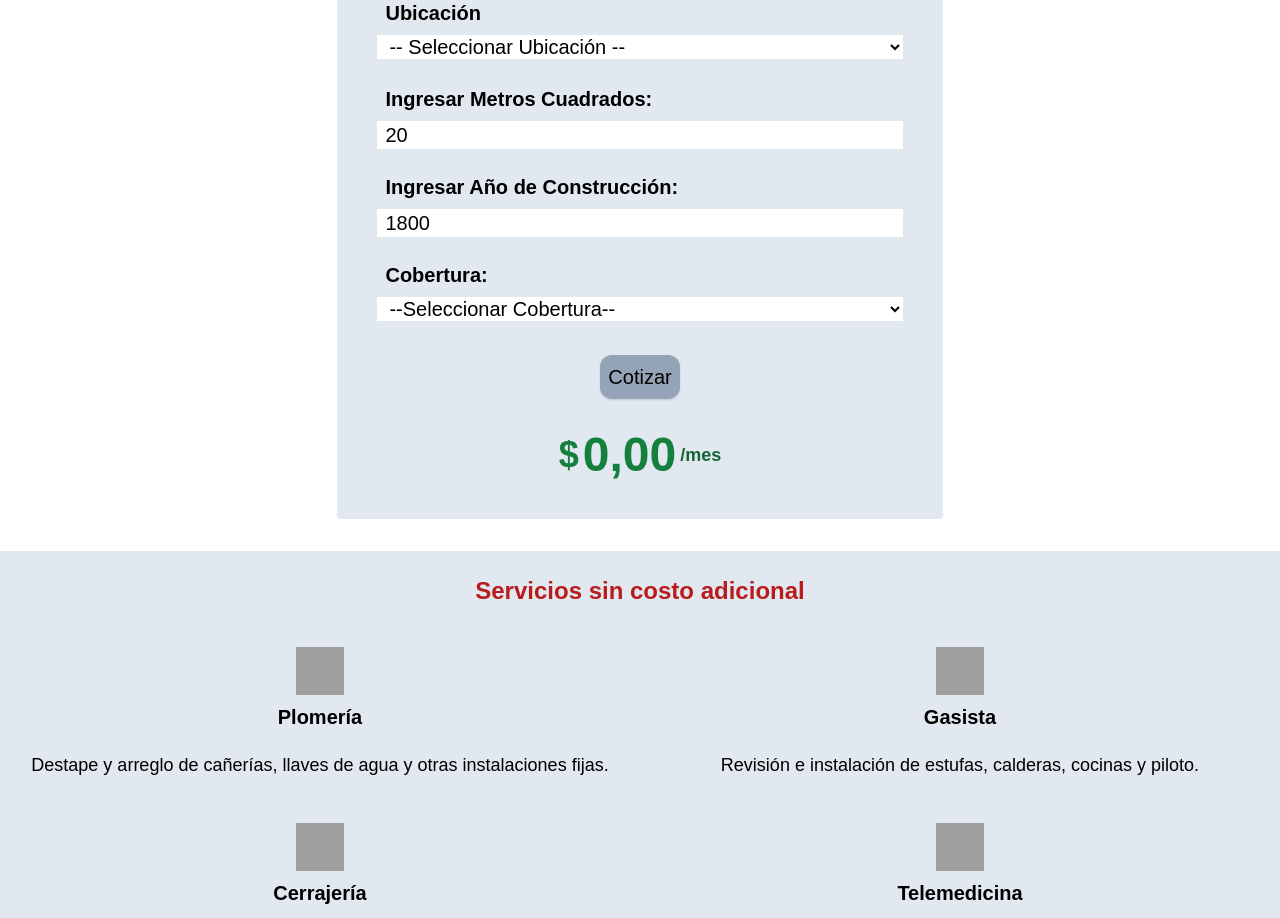
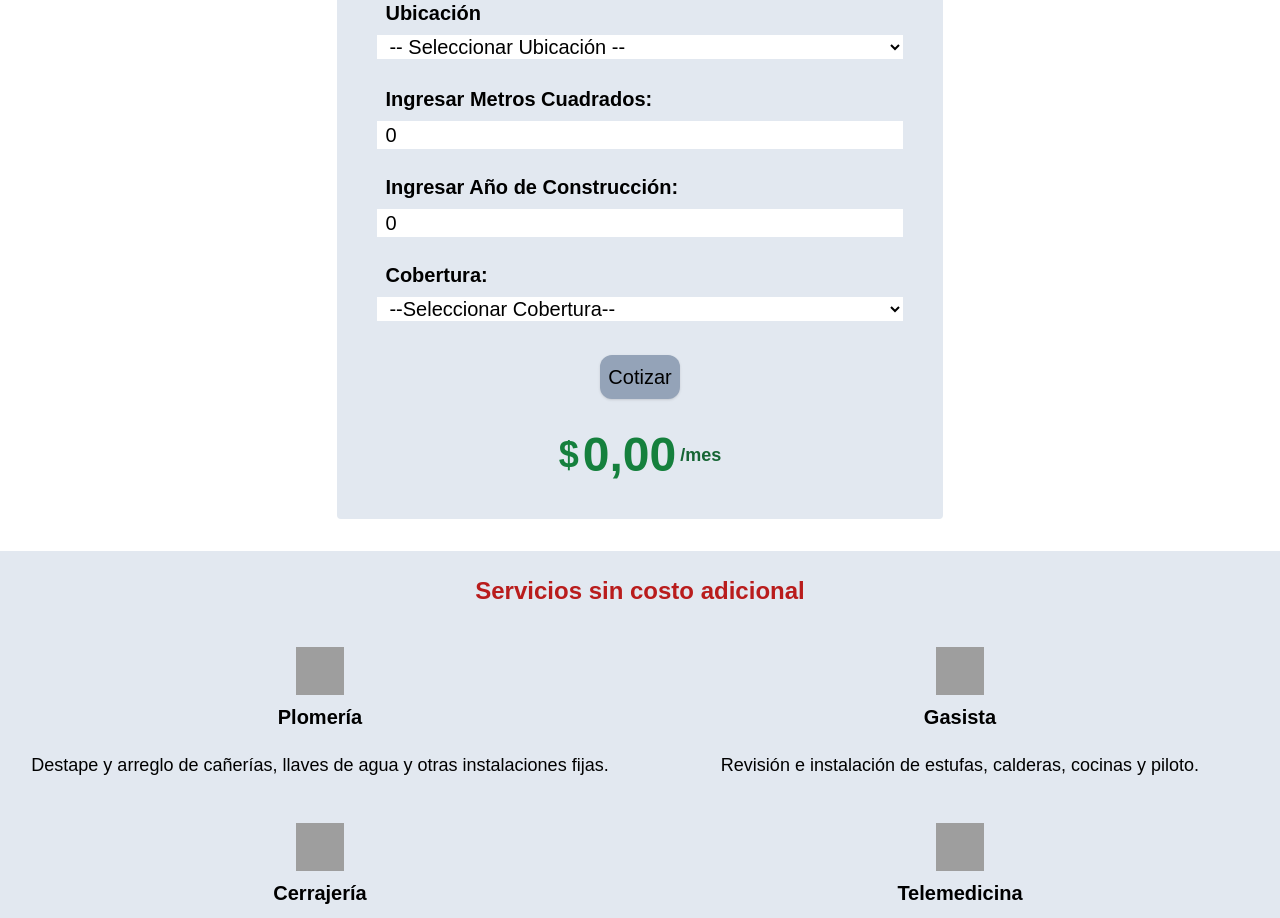
Before and after one commit to LautaroLinari/Proyecto-Final-React, a React (Vite) app: page / in a window 1280 px wide. Shown: the part 1420-2338 px from the top of the page. Built offline with nearby package versions, Linux system fonts and the light colour scheme; grey boxes are pictures that could not be loaded; a web font is replaced by a local one.

Commit message:
consideracion

```diff
--- a/src/components/UserForm.jsx
+++ b/src/components/UserForm.jsx
@@ -6,8 +6,8 @@ const UserForm = () => {
     const [userData, setUserData] = useState({
         tipo: '0',
         ubi: '0',
-        m2: '20',
-        anio: '1800',
+        m2: '0',
+        anio: '0',
         cobertura: '',
     });
 
@@ -165,8 +165,8 @@ const UserForm = () => {
                     </div>
 
                     <div className="p-2">
-                        <label htmlFor="" className="flex font-semibold text-lg md:text-xl p-2">Ingresar Metros Cuadrados:</label>
-                        <input id="metros" className="w-full md:text-xl pl-2 bg-white dark:bg-neutral-600 text-black dark:text-white" value={userData.m2} onChange={handleM2Change} type="number" min={20} max={350} required/>
+                        <label htmlFor="m2" className="flex font-semibold text-lg md:text-xl p-2">Ingresar Metros Cuadrados:</label>
+                        <input id="m2" name='m2' className="w-full md:text-xl pl-2 bg-white dark:bg-neutral-600 text-black dark:text-white" value={userData.m2} onChange={handleM2Change} type="number" min={20} max={350} required/>
                     </div>
 
                     <div className="p-2">
```
Also changed, not shown: 1 other file (tests, documents, lock files or other folders).
